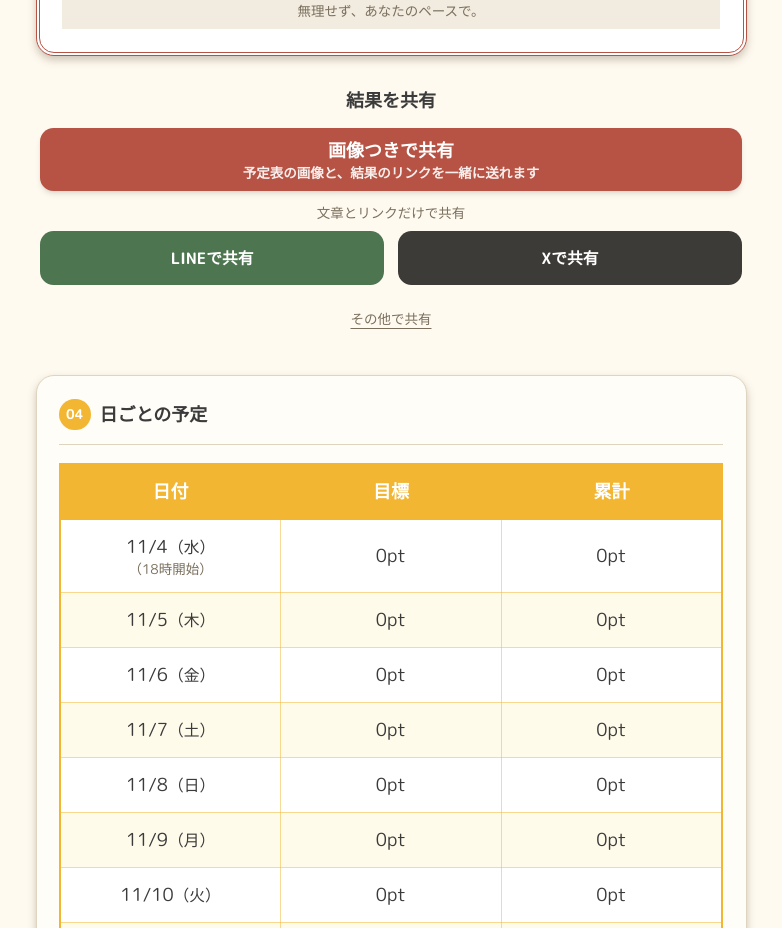
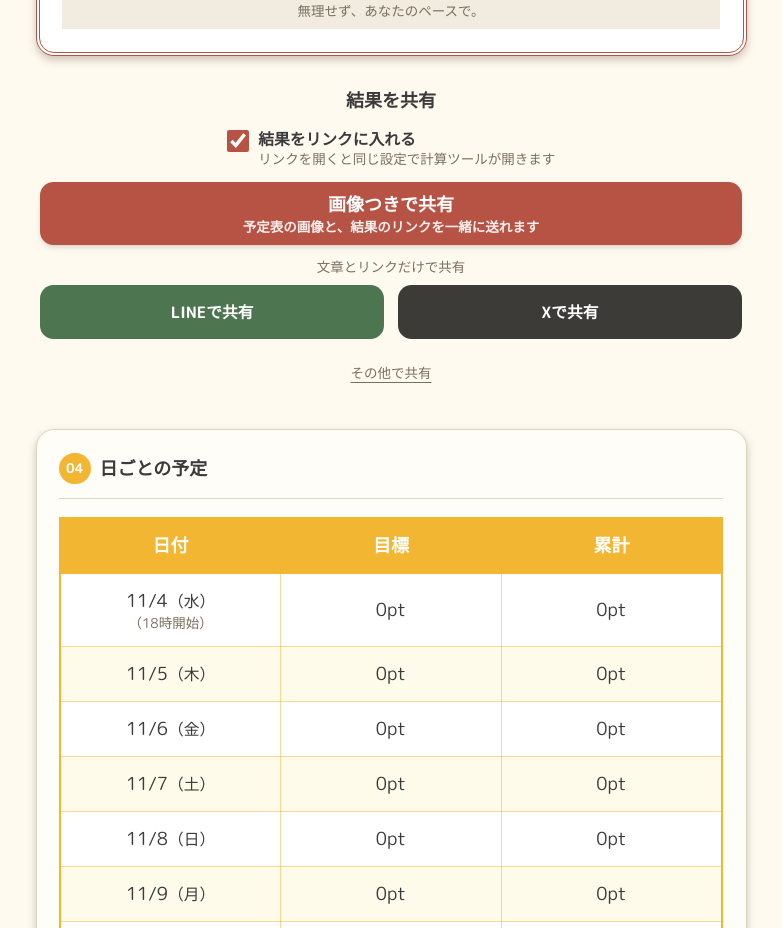
Before and after one commit to toupazu-tool/pazugiri-index, a Next.js app: page /point-calc/jigoku-meguri-2026 in a window 1280 px wide. Shown: the part 4640-5568 px from the top of the page, without its empty margins (249-1031 px from the left). Built offline with nearby package versions, Linux system fonts and the light colour scheme; no server answers.

Commit message:
feat: 共有リンクに結果を入れるかを選べるようにする

```diff
--- a/src/components/PointCalc.tsx
+++ b/src/components/PointCalc.tsx
@@ -49,6 +49,7 @@ const [imageBusy, setImageBusy] = useState(false); // 画像を作っている
 const [imageHint, setImageHint] = useState(""); // 画像が作れなかったときのお知らせ
 const [shareBusy, setShareBusy] = useState(false); // 画像つき共有の準備中
 const [shareHint, setShareHint] = useState(""); // 画像つき共有のお知らせ
+const [includeResult, setIncludeResult] = useState(true); // 共有リンクに自分の結果を入れるか
 
 useEffect(() => {
   /* eslint-disable react-hooks/set-state-in-effect */
@@ -191,8 +192,12 @@ const params = new URLSearchParams({
   [template.paramName]: selection,
   days: days.map((day) => day.playable ? "1" : "0").join(""),
 });
-const shareUrl = `${site.url}/point-calc/${event.slug}?${params}#schedule`;
-const fullShareText = `ぱずぎりイベント【${event.name}】\n${shareText}\n▼表で確認する\n${shareUrl}`;
+// 「結果をリンクに入れる」がオフのときは、イベントページのURLとタイトルだけを共有する
+const pageUrl = `${site.url}/point-calc/${event.slug}`;
+const shareUrl = includeResult ? `${pageUrl}?${params}#schedule` : pageUrl;
+const fullShareText = includeResult
+  ? `ぱずぎりイベント【${event.name}】\n${shareText}\n▼表で確認する\n${shareUrl}`
+  : `ぱずぎりイベント【${event.name}】\n${shareUrl}`;
 
 //日ごとの予定を画像にして保存する（画面の予定表と同じ中身。サーバーには送らない）
 const startHour = Number(event.start.slice(11, 13));
@@ -399,6 +404,21 @@ return (
 
       <section className="px-1 py-2">
         <h2 className="mb-3 text-center text-base font-extrabold">結果を共有</h2>
+        {/* オン：リンクを開くと同じ設定で開き、カードも結果入り。オフ：イベントページのリンクとタイトルだけ */}
+        <label className="mb-3 flex cursor-pointer items-start justify-center gap-2 text-sm font-bold">
+          <input
+            type="checkbox"
+            checked={includeResult}
+            onChange={(e) => setIncludeResult(e.target.checked)}
+            className="mt-0.5 size-5 accent-notebook-red"
+          />
+          <span>
+            結果をリンクに入れる
+            <span className="block text-xs font-normal text-notebook-muted">
+              {includeResult ? "リンクを開くと同じ設定で計算ツールが開きます" : "イベントページのリンクとタイトルだけを送ります"}
+            </span>
+          </span>
+        </label>
         {/* 画像つきで共有（予定表の画像＋結果入りのリンク）。いちばん目立つボタン */}
         <button
           type="button"
```
